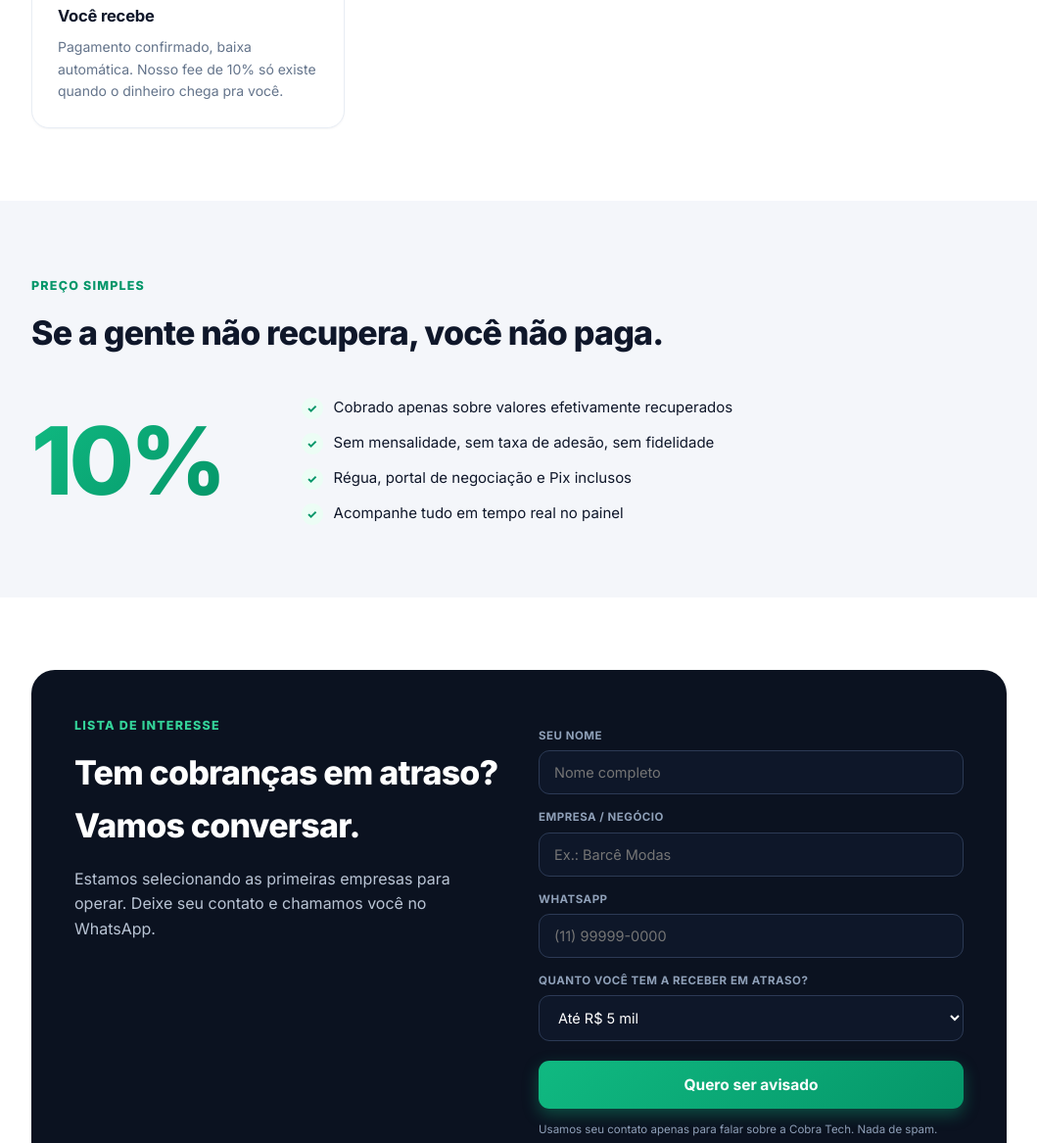
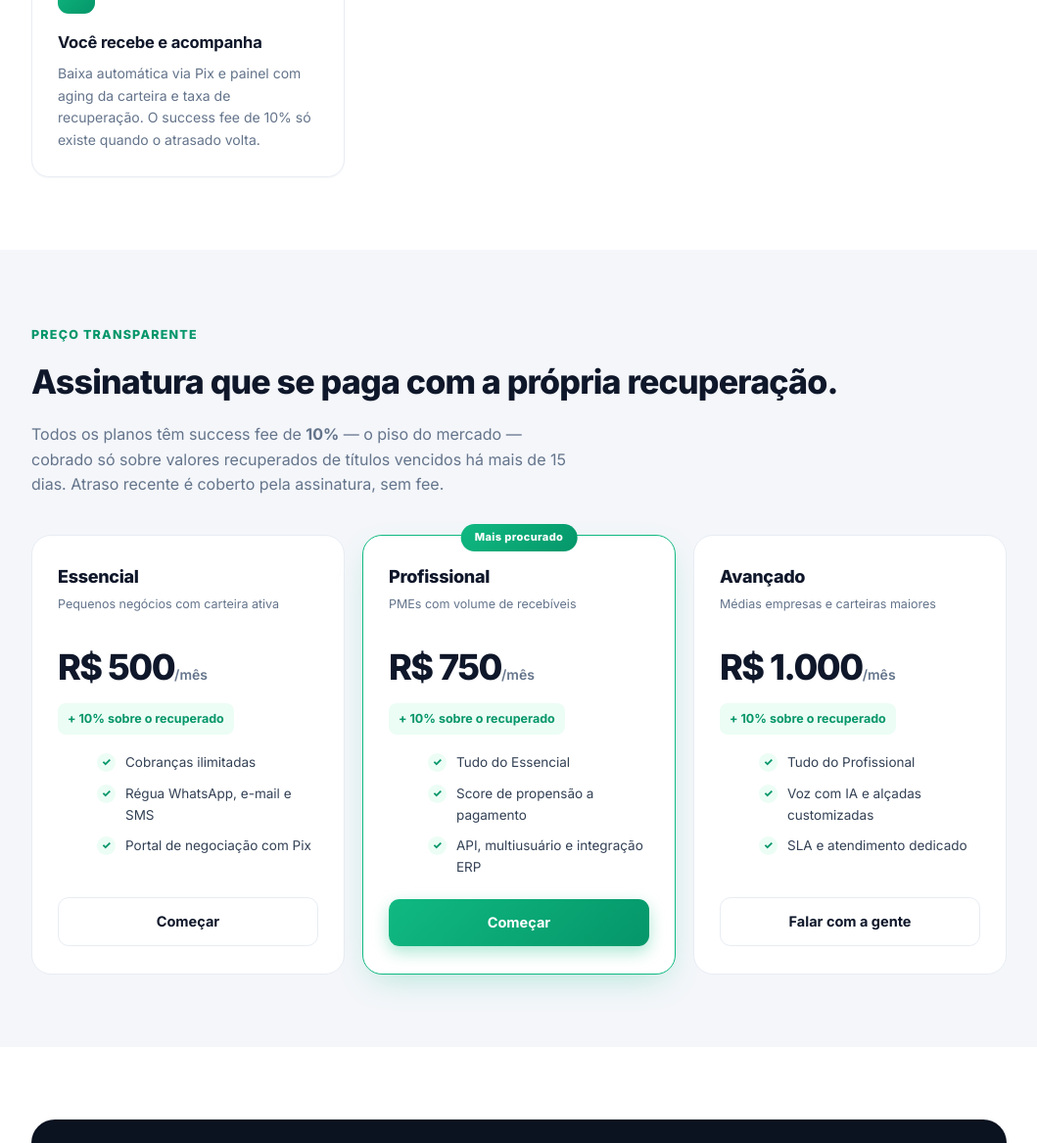
Before and after one commit to danielmmayer-hash/cobratech, a website: page public/index.html in a window 1280 px wide. Shown: the part 1316-2483 px from the top of the page at 98% size, without its empty margins (110-1169 px from the left). Drawn offline with Linux system fonts and the light colour scheme.

Commit message:
Add files via upload

```diff
--- a/public/index.html
+++ b/public/index.html
@@ -57,12 +57,21 @@
   .passo h3 { font-size:16.5px; font-weight:700; margin-bottom:8px; letter-spacing:-.2px; }
   .passo p { color:var(--sub); font-size:14px; }
 
-  /* Preço */
-  .preco { display:flex; align-items:center; gap:40px; flex-wrap:wrap; margin-top:36px; }
-  .preco .num-big { font-size:clamp(60px,9vw,96px); font-weight:800; letter-spacing:-4px; background:linear-gradient(135deg,var(--verde),var(--verde-esc)); -webkit-background-clip:text; background-clip:text; color:transparent; line-height:1; }
-  .preco ul { list-style:none; display:grid; gap:12px; }
-  .preco li { display:flex; gap:11px; align-items:flex-start; font-size:15px; }
-  .preco li::before { content:'✓'; flex-shrink:0; width:22px; height:22px; border-radius:99px; background:#ecfdf5; color:var(--verde-esc); font-weight:800; font-size:12px; display:grid; place-items:center; margin-top:2px; }
+  /* Planos */
+  .planos { display:grid; grid-template-columns:repeat(auto-fit,minmax(250px,1fr)); gap:18px; margin-top:38px; }
+  .plano { background:#fff; border:1.5px solid var(--linha); border-radius:20px; padding:28px 26px; position:relative; display:flex; flex-direction:column; }
+  .plano.destaque { border-color:var(--verde); box-shadow:0 12px 34px -12px rgba(16,185,129,.35); }
+  .plano .badge { position:absolute; top:-12px; left:50%; transform:translateX(-50%); background:linear-gradient(135deg,var(--verde),var(--verde-esc)); color:#fff; font-size:11px; font-weight:800; padding:5px 14px; border-radius:99px; letter-spacing:.4px; }
+  .plano h3 { font-size:18px; font-weight:800; letter-spacing:-.3px; }
+  .plano .publico { font-size:12.5px; color:var(--sub); margin-top:3px; min-height:34px; }
+  .preco-num { font-size:36px; font-weight:800; letter-spacing:-1.5px; margin-top:12px; }
+  .preco-num span { font-size:14px; color:var(--sub); font-weight:600; letter-spacing:0; }
+  .plano .fee { font-size:12.5px; font-weight:700; color:var(--verde-esc); background:#ecfdf5; border-radius:8px; padding:6px 10px; display:inline-block; margin-top:8px; align-self:flex-start; }
+  .plano ul { list-style:none; display:grid; gap:10px; margin:18px 0 22px; }
+  .plano li { display:flex; gap:10px; align-items:flex-start; font-size:13.5px; color:#334155; }
+  .plano li::before { content:'✓'; flex-shrink:0; width:19px; height:19px; border-radius:99px; background:#ecfdf5; color:var(--verde-esc); font-weight:800; font-size:11px; display:grid; place-items:center; margin-top:1px; }
+  .plano .btn { margin-top:auto; text-align:center; }
+  .btn.ghost2 { background:#fff; border:1.5px solid var(--linha); color:var(--ink); box-shadow:none; }
 
   /* Form */
   .form-card { background:var(--navy); border-radius:24px; padding:44px; color:#fff; display:grid; grid-template-columns:1fr 1fr; gap:40px; }
@@ -94,16 +103,16 @@
 </div></nav>
 
 <header class="hero"><div class="wrap">
-  <span class="pill">● Cobrança extrajudicial automatizada</span>
-  <h1>Cliente sumiu sem pagar?<br>A gente <em>recupera pra você</em>.</h1>
-  <p class="sub">Régua de cobrança automática, portal onde o devedor negocia sozinho e pagamento via Pix. Sem constrangimento, sem processo judicial, sem mensalidade.</p>
+  <span class="pill">● Para escolas, academias, clínicas e serviços B2B</span>
+  <h1>Você vende. A gente <em>garante que você recebe</em>.</h1>
+  <p class="sub">Régua de cobrança inteligente antes e depois do vencimento, portal onde o devedor negocia sozinho e Pix na hora. E só ganhamos de verdade quando o dinheiro atrasado volta para o seu caixa.</p>
   <div class="ctas">
     <a class="btn big" href="#interesse">Quero recuperar minhas cobranças</a>
     <a class="btn big ghost" href="/painel.html">Ver demonstração ao vivo →</a>
   </div>
   <div class="provas">
-    <div class="p"><b>10%</b><span>só sobre o que recuperarmos</span></div>
-    <div class="p"><b>R$ 0</b><span>de mensalidade ou adesão</span></div>
+    <div class="p"><b>10%</b><span>de success fee — o piso do mercado</span></div>
+    <div class="p"><b>15 dias</b><span>de carência: atraso recente não paga fee</span></div>
     <div class="p"><b>100%</b><span>dentro do CDC e da LGPD</span></div>
   </div>
 </div></header>
@@ -114,23 +123,39 @@
   <p class="lead">Automatizamos o trabalho chato e constrangedor de cobrar, com uma abordagem firme e respeitosa.</p>
   <div class="passos">
     <div class="passo"><div class="num">1</div><h3>Cadastre a dívida</h3><p>Nome, valor e vencimento. Em segundos o sistema gera um link exclusivo de negociação para o devedor.</p></div>
-    <div class="passo"><div class="num">2</div><h3>A régua trabalha sozinha</h3><p>Lembretes e avisos por WhatsApp, e-mail e SMS em dias estratégicos — do lembrete amigável ao aviso formal.</p></div>
-    <div class="passo"><div class="num">3</div><h3>O devedor se resolve</h3><p>No portal, ele paga à vista via Pix ou parcela em até 6x sem falar com ninguém. Nada de ligação desconfortável.</p></div>
-    <div class="passo"><div class="num">4</div><h3>Você recebe</h3><p>Pagamento confirmado, baixa automática. Nosso fee de 10% só existe quando o dinheiro chega pra você.</p></div>
+    <div class="passo"><div class="num">2</div><h3>A régua previne e cobra</h3><p>Mensagens por WhatsApp, e-mail e SMS antes e depois do vencimento, com tom e horário certos — do lembrete amigável ao aviso formal.</p></div>
+    <div class="passo"><div class="num">3</div><h3>O devedor se resolve</h3><p>No portal, ele quita à vista com desconto dentro da alçada que você definiu, ou parcela em até 6x — sem ligação desconfortável.</p></div>
+    <div class="passo"><div class="num">4</div><h3>Você recebe e acompanha</h3><p>Baixa automática via Pix e painel com aging da carteira e taxa de recuperação. O success fee de 10% só existe quando o atrasado volta.</p></div>
   </div>
 </div></section>
 
 <section class="cinza" id="preco"><div class="wrap">
-  <span class="kicker">Preço simples</span>
-  <h2>Se a gente não recupera, você não paga.</h2>
-  <div class="preco">
-    <div class="num-big">10%</div>
-    <ul>
-      <li>Cobrado apenas sobre valores efetivamente recuperados</li>
-      <li>Sem mensalidade, sem taxa de adesão, sem fidelidade</li>
-      <li>Régua, portal de negociação e Pix inclusos</li>
-      <li>Acompanhe tudo em tempo real no painel</li>
-    </ul>
+  <span class="kicker">Preço transparente</span>
+  <h2>Assinatura que se paga com a própria recuperação.</h2>
+  <p class="lead">Todos os planos têm success fee de <strong>10%</strong> — o piso do mercado — cobrado só sobre valores recuperados de títulos vencidos há mais de 15 dias. Atraso recente é coberto pela assinatura, sem fee.</p>
+  <div class="planos">
+    <div class="plano">
+      <h3>Essencial</h3><div class="publico">Pequenos negócios com carteira ativa</div>
+      <div class="preco-num">R$ 500<span>/mês</span></div>
+      <div class="fee">+ 10% sobre o recuperado</div>
+      <ul><li>Cobranças ilimitadas</li><li>Régua WhatsApp, e-mail e SMS</li><li>Portal de negociação com Pix</li></ul>
+      <a class="btn ghost2" href="#interesse">Começar</a>
+    </div>
+    <div class="plano destaque">
+      <div class="badge">Mais procurado</div>
+      <h3>Profissional</h3><div class="publico">PMEs com volume de recebíveis</div>
+      <div class="preco-num">R$ 750<span>/mês</span></div>
+      <div class="fee">+ 10% sobre o recuperado</div>
+      <ul><li>Tudo do Essencial</li><li>Score de propensão a pagamento</li><li>API, multiusuário e integração ERP</li></ul>
+      <a class="btn" href="#interesse">Começar</a>
+    </div>
+    <div class="plano">
+      <h3>Avançado</h3><div class="publico">Médias empresas e carteiras maiores</div>
+      <div class="preco-num">R$ 1.000<span>/mês</span></div>
+      <div class="fee">+ 10% sobre o recuperado</div>
+      <ul><li>Tudo do Profissional</li><li>Voz com IA e alçadas customizadas</li><li>SLA e atendimento dedicado</li></ul>
+      <a class="btn ghost2" href="#interesse">Falar com a gente</a>
+    </div>
   </div>
 </div></section>
 
@@ -144,6 +169,11 @@
     <form id="fLead">
       <div class="campo"><label>Seu nome</label><input name="nome" required placeholder="Nome completo"></div>
       <div class="campo"><label>Empresa / negócio</label><input name="empresa" placeholder="Ex.: Barcê Modas"></div>
+      <div class="campo"><label>Segmento</label>
+        <select name="segmento">
+          <option>Escola / curso</option><option>Academia</option><option>Clínica / saúde</option>
+          <option>Serviços B2B</option><option>Comércio</option><option>Outro</option>
+        </select></div>
       <div class="campo"><label>WhatsApp</label><input name="whatsapp" placeholder="(11) 99999-0000"></div>
       <div class="campo"><label>Quanto você tem a receber em atraso?</label>
         <select name="volume">
@@ -166,7 +196,7 @@ fLead.onsubmit = async e => {
   e.preventDefault();
   const f = new FormData(fLead);
   const r = await fetch('/api/leads',{method:'POST',headers:{'Content-Type':'application/json'},body:JSON.stringify({
-    nome:f.get('nome'), empresa:f.get('empresa'), whatsapp:f.get('whatsapp'), volume:f.get('volume')
+    nome:f.get('nome'), empresa:f.get('empresa'), segmento:f.get('segmento'), whatsapp:f.get('whatsapp'), volume:f.get('volume')
   })});
   if (r.ok) fLead.outerHTML = `<div class="ok-lead"><div class="c">🤝</div><h2 style="font-size:22px">Recebido!</h2><p class="lead" style="margin:8px auto 0">Obrigado pelo interesse. Vamos te chamar no WhatsApp em breve.</p></div>`;
 };
```
Also changed, not shown: public/painel.html (+6 -4 lines), public/portal.html (+6 -3 lines).
